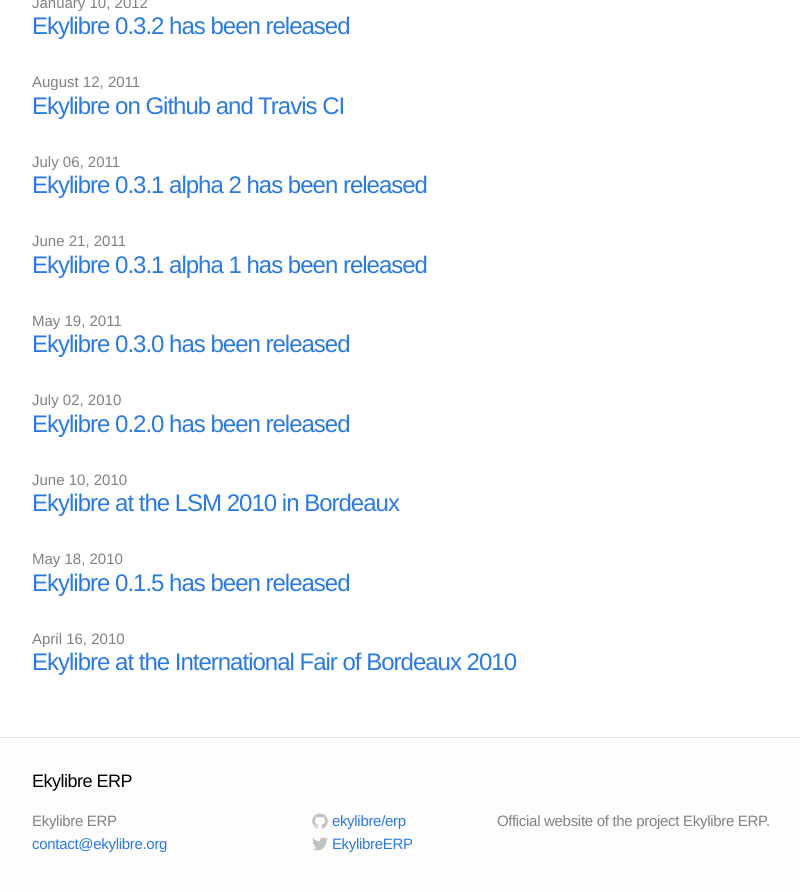
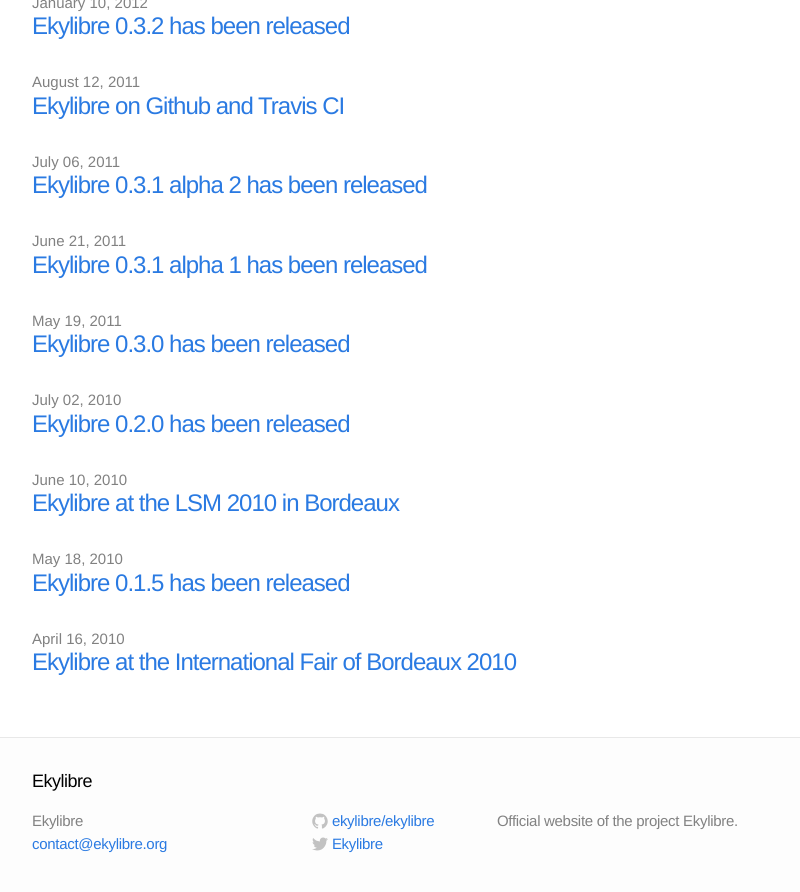
Before and after one commit to ekylibre/ekylibre-website, a Jekyll site: the page built from index.html, in a window 1280 px wide and 900 px high, scrolled down 1317 px. Shown: the top 892 px of the window, without its empty margins (208-1008 px from the left). Built offline with Jekyll 4.4.1, drawn with Linux system fonts in a browser that asks for light colours.

Commit message:
Renames back to Ekylibre

```diff
--- a/_config.yml
+++ b/_config.yml
@@ -1,11 +1,11 @@
 # Site settings
-title: Ekylibre ERP
+title: Ekylibre
 email: contact@ekylibre.org
-description: "Official website of the project Ekylibre ERP."
+description: "Official website of the project Ekylibre."
 baseurl: ""
-url: "http://erp.ekylibre.org"
-twitter_username: EkylibreERP
-github_username:  ekylibre/erp
+url: "http://ekylibre.org"
+twitter_username: Ekylibre
+github_username:  ekylibre/ekylibre
 
 exclude:
   - app
@@ -38,7 +38,7 @@ defaults:
 nav:
   en:
     logo:
-      title: "Ekylibre ERP"
+      title: "Ekylibre"
       url:   "/"
     journal:
       title: "journal"
```
Also changed, not shown: 3 other files.
